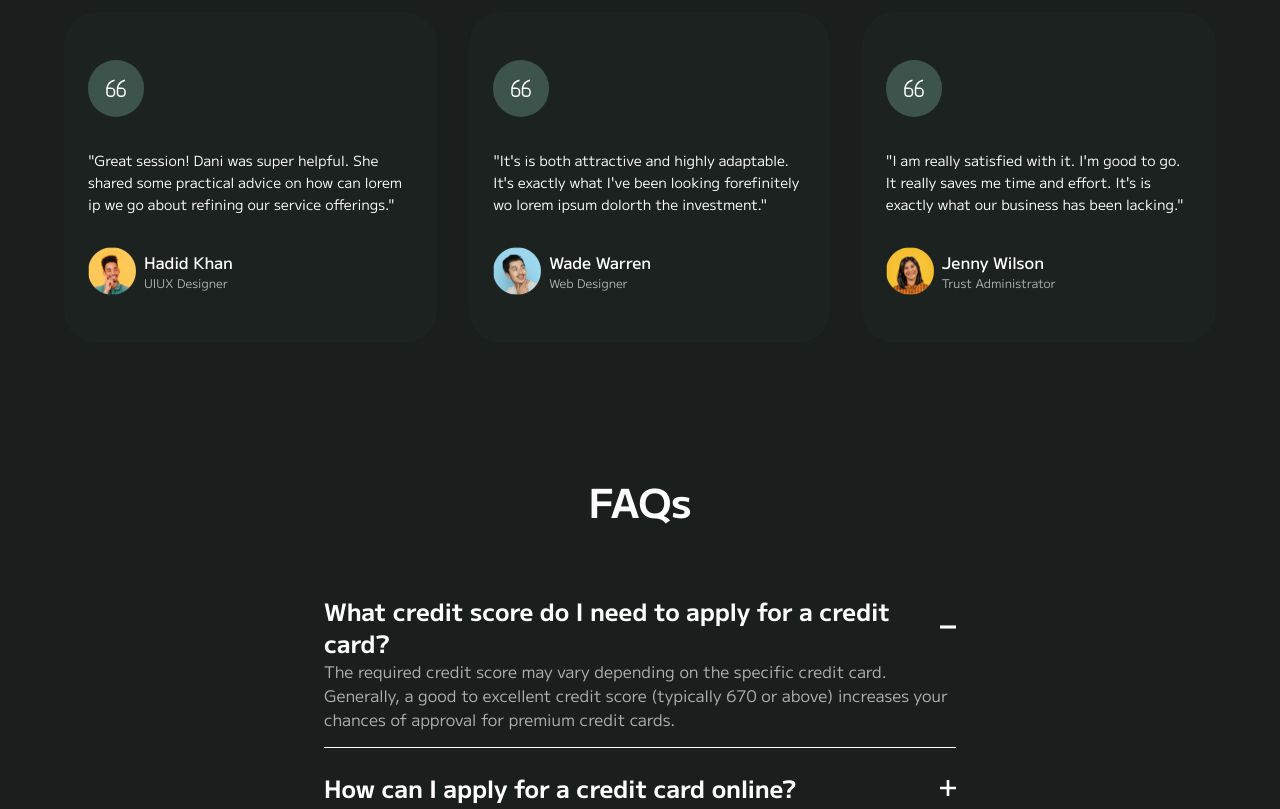
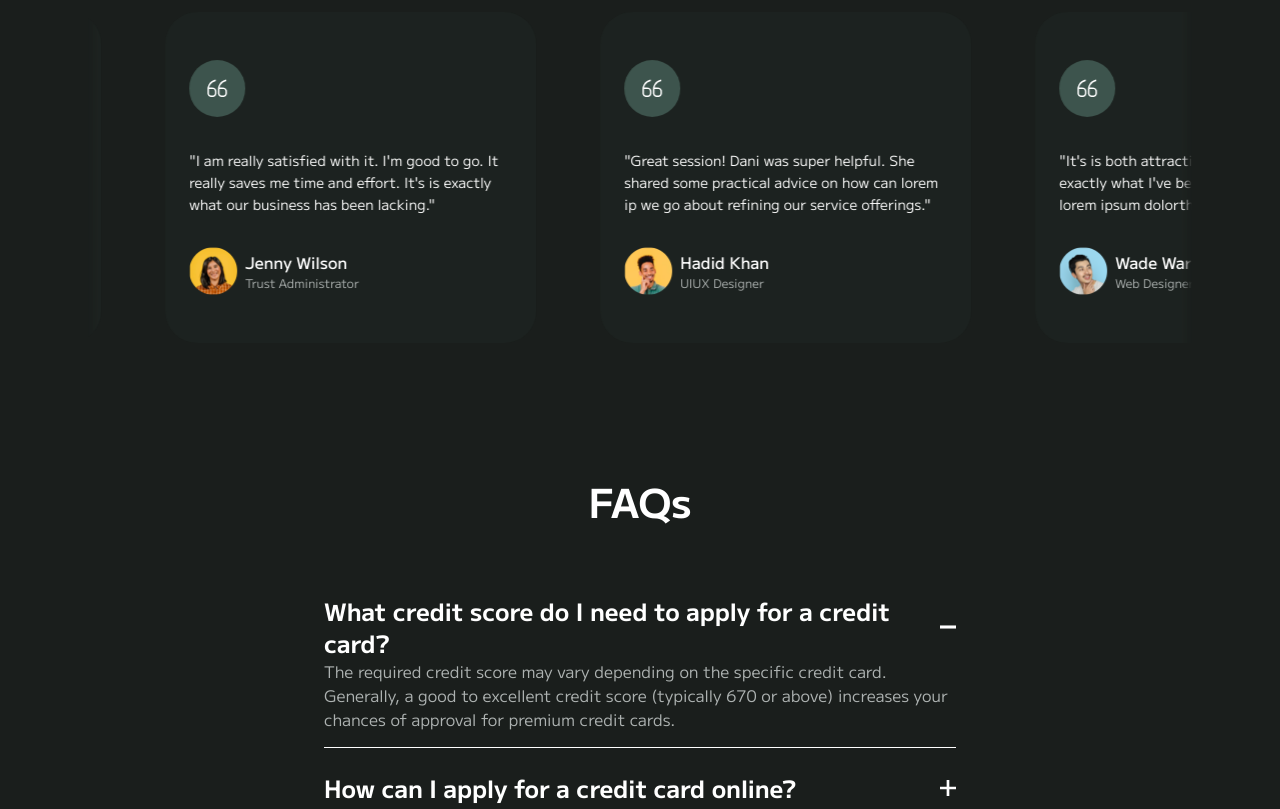
Before and after one commit to Atifsid/green-bank, a React (Vite) app: page / in a window 1280 px wide. Shown: the part 2772-3581 px from the top of the page. Built offline with nearby package versions, Linux system fonts and the light colour scheme.

Commit message:
apply infinite-scroll on testimonials as well

```diff
--- a/src/components/Testimonial.jsx
+++ b/src/components/Testimonial.jsx
@@ -1,4 +1,4 @@
-import React from 'react'
+import React, { useEffect, useRef } from 'react'
 import avatar1 from '/avatar1.png';
 import avatar2 from '/avatar2.png';
 import avatar3 from '/avatar3.png';
@@ -25,27 +25,42 @@ const testimonials = [
 ]
 
 function Testimonial() {
+    const testimonialRef = useRef(null);
+
+    useEffect(() => {
+        if (testimonialRef.current) {
+            const clonedNode = testimonialRef.current.cloneNode(true);
+            clonedNode.setAttribute("aria-hidden", "true");
+            testimonialRef.current.parentNode.appendChild(clonedNode);
+        }
+    }, []);
 
     return (
-        <section className='mt-32 flex justify-center px-6 lg:px-2'>
-            <div className='flex justify-between items-center gap-8 w-6xl'>
-                {testimonials.map((testimonial, i) => (
+        <div className="mt-32 w-full max-w-6xl mx-auto px-4 md:px-6">
+            <div className="w-full inline-flex flex-nowrap overflow-hidden [mask-image:_linear-gradient(to_right,transparent_0,_black_10px,_black_calc(100%-10px),transparent_100%)]">
+                <ul
+                    ref={testimonialRef}
+                    className="flex items-center justify-center md:justify-start [&_li]:mx-8 [&_img]:max-w-none animate-infinite-scroll"
+                >
+                    {testimonials.map((testimonial, index) => (
+                        <li key={index}>
                             <TestimonialView
-                        key={`${testimonial.username}-${i}`}
                                 avatar={testimonial.avatar}
                                 text={testimonial.text}
                                 username={testimonial.username}
                                 work={testimonial.work}
                             />
+                        </li>
                     ))}
+                </ul>
             </div>
-        </section>
+        </div>
     )
 }
 
 function TestimonialView({ text, username, work, avatar }) {
     return (
-        <div className='flex flex-col gap-8 bg-[#27322F3D] backdrop-blur-lg py-12 px-6 rounded-4xl'>
+        <div className='flex flex-col gap-8 bg-[#27322F3D] backdrop-blur-lg py-12 px-6 rounded-4xl min-w-[371px] min-h-[331px]'>
             <div className='p-4 bg-[#3D544D] w-fit rounded-full'>
                 <svg width="24" height="25" viewBox="0 0 24 25" fill="none" xmlns="http://www.w3.org/2000/svg">
                     <path d="M10.4962 4.25098C3.62469 5.58431 3 12.251 3 12.251M3 12.251V16.5029C3 17.1981 3 17.5457 3.05736 17.8348C3.2937 19.026 4.22493 19.9573 5.41618 20.1936C5.70527 20.251 6.05289 20.251 6.74812 20.251V20.251C7.44335 20.251 7.79097 20.251 8.08006 20.1936C9.2713 19.9573 10.2025 19.026 10.4389 17.8348C10.4962 17.5457 10.4962 17.1981 10.4962 16.5029V16.251C10.4962 15.321 10.4962 14.856 10.394 14.4745C10.1166 13.4392 9.30797 12.6306 8.2727 12.3532C7.8912 12.251 7.42621 12.251 6.49624 12.251H3Z" stroke="white" strokeWidth="1.5" />
```
Lines whose indentation alone changed are shown as unchanged.
